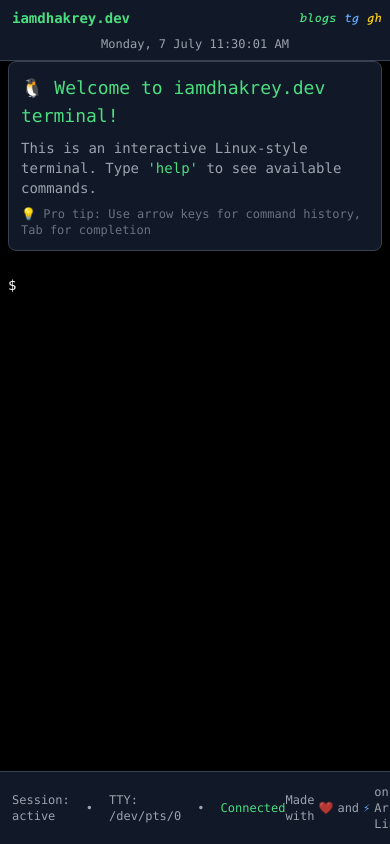
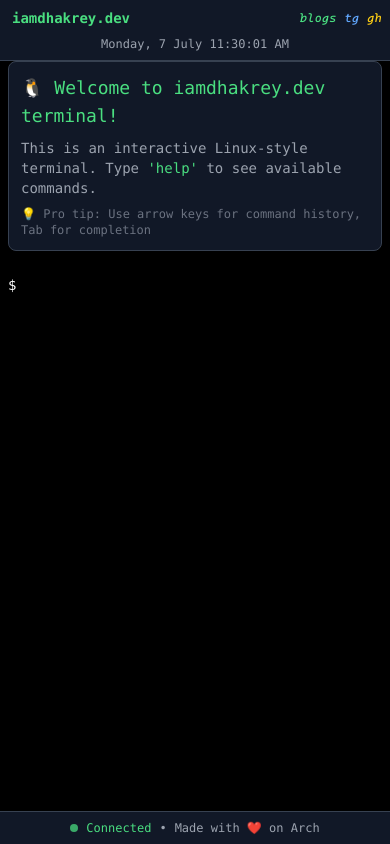
Before and after one commit to iamdhakrey/terminal-portfolio, a React (Vite) app: page / in a window 390 px wide. Built offline with nearby package versions, Linux system fonts and the light colour scheme.

Commit message:
feat: enhance Footer component with improved layout and mobile responsiveness

```diff
--- a/src/Footer.tsx
+++ b/src/Footer.tsx
@@ -2,10 +2,20 @@
 
 const Footer = () => {
     return (
-        <footer className="bg-gray-900 border-t border-gray-700 p-3 font-mono fixed bottom-0 left-0 right-0 z-10">
-            <div className="max-w-screen-xl mx-auto flex items-center justify-between text-xs">
-                {/* Left side - Terminal info */}
-                <div className="flex items-center space-x-4 text-gray-400">
+        <footer className="bg-gray-900 border-t border-gray-700 p-2 sm:p-3 font-mono fixed bottom-0 left-0 right-0 z-10">
+            <div className="max-w-screen-xl mx-auto flex flex-col sm:flex-row items-center justify-between text-xs">
+                {/* Mobile layout - stacked */}
+                <div className="flex flex-col sm:hidden items-center space-y-1 w-full">
+                    <div className="flex items-center space-x-2 text-gray-400">
+                        <div className="w-2 h-2 bg-green-400 rounded-full animate-pulse"></div>
+                        <span className="text-green-400">Connected</span>
+                        <span>•</span>
+                        <span>Made with ❤️ on Arch</span>
+                    </div>
+                </div>
+
+                {/* Desktop layout - horizontal */}
+                <div className="hidden sm:flex items-center space-x-4 text-gray-400">
                     <span>Session: active</span>
                     <span>•</span>
                     <span>TTY: /dev/pts/0</span>
@@ -13,8 +23,8 @@ const Footer = () => {
                     <span className="text-green-400">Connected</span>
                 </div>
 
-                {/* Center - Made with love */}
-                <div className="flex items-center space-x-1 text-gray-400">
+                {/* Center - Made with love (desktop only) */}
+                <div className="hidden sm:flex items-center space-x-1 text-gray-400">
                     <span>Made with</span>
                     <span className="text-red-400 animate-pulse">❤️</span>
                     <span>and</span>
@@ -22,8 +32,8 @@ const Footer = () => {
                     <span>on Arch Linux</span>
                 </div>
 
-                {/* Right side - Status */}
-                <div className="flex items-center space-x-2 text-gray-400">
+                {/* Right side - Status (desktop only) */}
+                <div className="hidden sm:flex items-center space-x-2 text-gray-400">
                     <div className="w-2 h-2 bg-green-400 rounded-full animate-pulse"></div>
                     <span>System OK</span>
                 </div>
```
